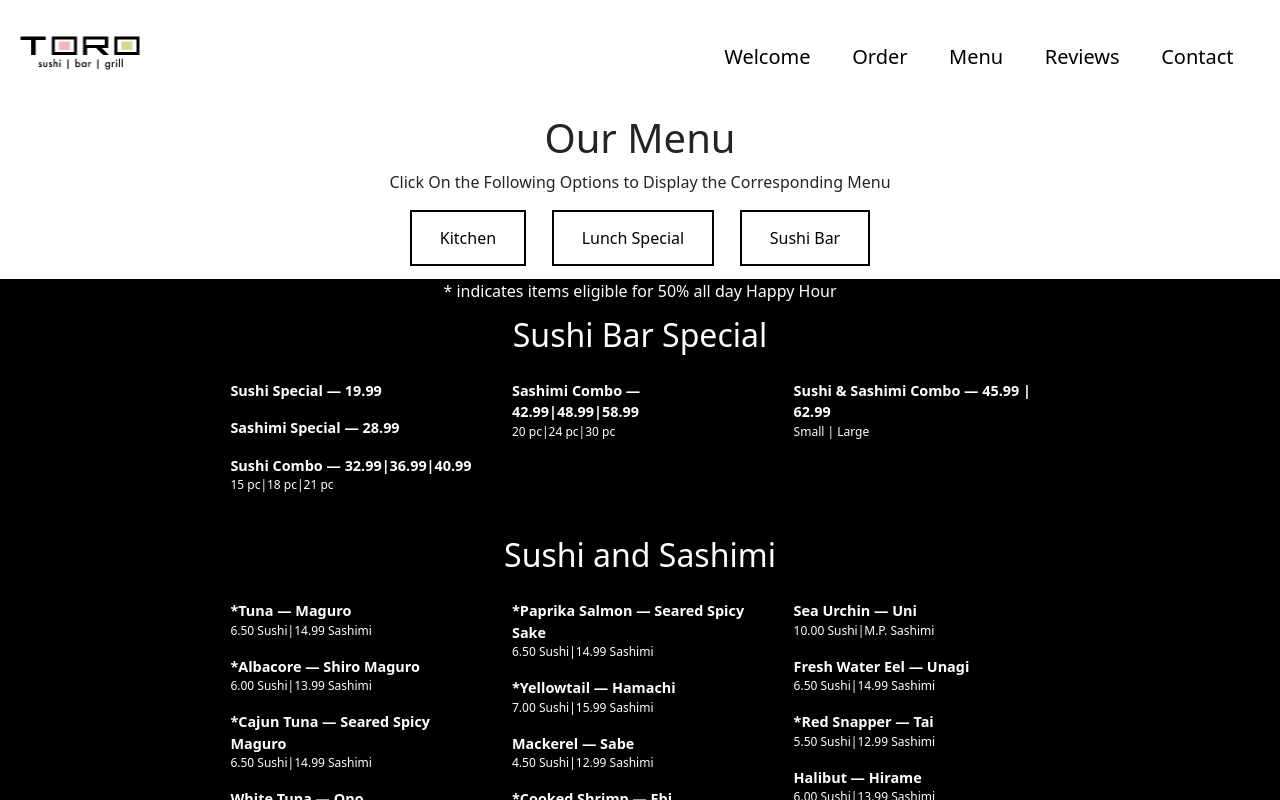
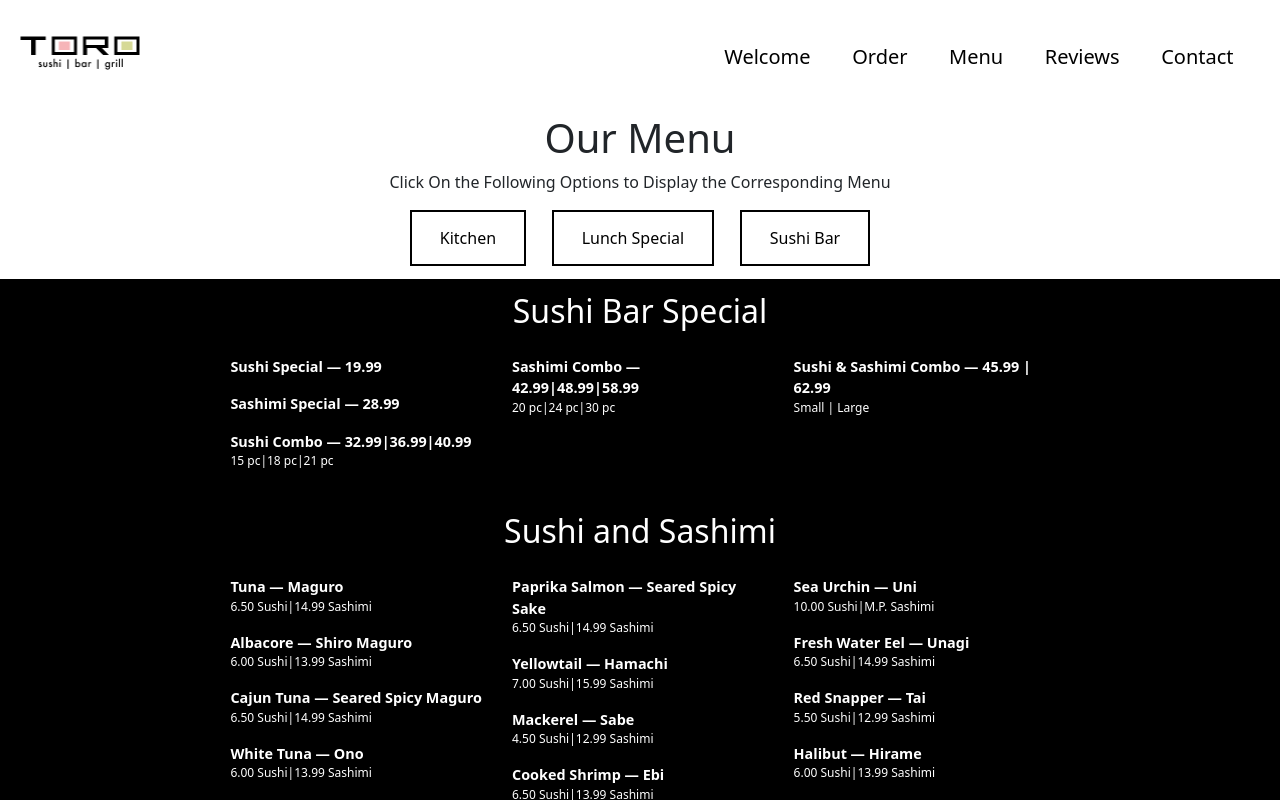
Before and after one commit to 22changjm/toro_nextjs, a Next.js app: page /menu in a window 1280 px wide. Both pictures are taken after a click on the button "Sushi Bar". Shown: the top 800 px of the page. Built offline with nearby package versions, Linux system fonts and the light colour scheme.

Commit message:
Update SushiBar.js
removed special

```diff
--- a/components/SushiBar.js
+++ b/components/SushiBar.js
@@ -5,7 +5,6 @@ const SushiBar = () => {
         <>
 
              <div className={styles.container}>
-             <div className={styles.body}>* indicates items eligible for 50% all day Happy Hour</div>
                 <div className={styles.title}>Sushi Bar Special</div>
                 <div className={styles.menu}>
                     <div className={styles.col}>
@@ -43,15 +42,15 @@ const SushiBar = () => {
                 <div className={styles.menu}>
                     <div className={styles.col}>
                             <div className={styles.entry}>
-                                <div className={styles.entryname}>*Tuna — Maguro</div>
+                                <div className={styles.entryname}>Tuna — Maguro</div>
                                 <div className={styles.entrydesc}>6.50 Sushi|14.99 Sashimi</div>
                             </div>
                             <div className={styles.entry}>
-                                <div className={styles.entryname}>*Albacore — Shiro Maguro</div>
+                                <div className={styles.entryname}>Albacore — Shiro Maguro</div>
                                 <div className={styles.entrydesc}>6.00 Sushi|13.99 Sashimi</div>
                             </div>
                             <div className={styles.entry}>
-                                <div className={styles.entryname}>*Cajun Tuna — Seared Spicy Maguro</div>
+                                <div className={styles.entryname}>Cajun Tuna — Seared Spicy Maguro</div>
                                 <div className={styles.entrydesc}>6.50 Sushi|14.99 Sashimi</div>
                             </div>
                             <div className={styles.entry}>
@@ -63,7 +62,7 @@ const SushiBar = () => {
                                 <div className={styles.entrydesc}>M.P. Sushi|M.P. Sashimi</div>
                             </div>
                             <div className={styles.entry}>
-                                <div className={styles.entryname}>*Salmon — Sake</div>
+                                <div className={styles.entryname}>Salmon — Sake</div>
                                 <div className={styles.entrydesc}>6.00 Sushi|13.99 Sashimi</div>
                             </div>
                         </div>
@@ -71,11 +70,11 @@ const SushiBar = () => {
                     <div className={styles.col}>
                         <div className={styles.entry}>
                         <div className={styles.entry}>
-                                <div className={styles.entryname}>*Paprika Salmon — Seared Spicy Sake</div>
+                                <div className={styles.entryname}>Paprika Salmon — Seared Spicy Sake</div>
                                 <div className={styles.entrydesc}>6.50 Sushi|14.99 Sashimi</div>
                             </div>
                             <div className={styles.entry}>
-                                <div className={styles.entryname}>*Yellowtail — Hamachi</div>
+                                <div className={styles.entryname}>Yellowtail — Hamachi</div>
                                 <div className={styles.entrydesc}>7.00 Sushi|15.99 Sashimi</div>
                             </div>
                             <div className={styles.entry}>
@@ -83,7 +82,7 @@ const SushiBar = () => {
                                 <div className={styles.entrydesc}>4.50 Sushi|12.99 Sashimi</div>
                             </div>
                             <div className={styles.entry}>
-                                <div className={styles.entryname}>*Cooked Shrimp — Ebi</div>
+                                <div className={styles.entryname}>Cooked Shrimp — Ebi</div>
                                 <div className={styles.entrydesc}>6.50 Sushi|13.99 Sashimi</div>
                             </div>
                             <div className={styles.entry}>
@@ -110,7 +109,7 @@ const SushiBar = () => {
                             <div className={styles.entrydesc}>6.50 Sushi|14.99 Sashimi</div>
                         </div>
                         <div className={styles.entry}>
-                            <div className={styles.entryname}>*Red Snapper — Tai</div>
+                            <div className={styles.entryname}>Red Snapper — Tai</div>
                             <div className={styles.entrydesc}>5.50 Sushi|12.99 Sashimi</div>
                         </div>
                         <div className={styles.entry}>
@@ -182,10 +181,10 @@ const SushiBar = () => {
 
                     <div className={styles.col}>
                             <div className={styles.entry}>
-                                <div className={styles.entryname}>*Shrimp Tempura Roll — 11.99</div>
+                                <div className={styles.entryname}>Shrimp Tempura Roll — 11.99</div>
                             </div>
                             <div className={styles.entry}>
-                                <div className={styles.entryname}>*Salmon Tempura Roll — 11.99</div>
+                                <div className={styles.entryname}>Salmon Tempura Roll — 11.99</div>
                             </div>
                             <div className={styles.entry}>
                                 <div className={styles.entryname}>Spider Roll — 12.99</div>
@@ -237,7 +236,7 @@ const SushiBar = () => {
                 <div className={styles.entrydesc}>In: crabmeat, avocado, cream cheese | Out: baked salmon</div>
             </div>
             <div className={styles.entry}>
-                <div className={styles.entryname}>*White Monster — 15.99</div>
+                <div className={styles.entryname}>White Monster — 15.99</div>
                 <div className={styles.entrydesc}>In: shrimp tempura, crabmeat, avocado | Out: baked white fish</div>
             </div>
         </div>
@@ -250,11 +249,11 @@ const SushiBar = () => {
 
         <div className={styles.col}>
             <div className={styles.entry}>
-                <div className={styles.entryname}>*1K — 11.99</div>
+                <div className={styles.entryname}>1K — 11.99</div>
                 <div className={styles.entrydesc}>spicy tuna, crabmeat, avocado, cream cheese (whole deep fried)</div>
             </div>
             <div className={styles.entry}>
-                <div className={styles.entryname}>*Crispy Cali — 10.99</div>
+                <div className={styles.entryname}>Crispy Cali — 10.99</div>
                     <div className={styles.entrydesc}>crabmeat, avocado (whole deep fried)</div>
             </div>
             <div className={styles.entry}>
@@ -262,7 +261,7 @@ const SushiBar = () => {
                 <div className={styles.entrydesc}>In: spicy crabmeat, avocado, cream cheese | Out: salmon (whole deep fried)</div>
             </div>
             <div className={styles.entry}>
-                <div className={styles.entryname}>*Golden Tiger — 14.99</div>
+                <div className={styles.entryname}>Golden Tiger — 14.99</div>
                 <div className={styles.entrydesc}>In: shrimp tempura, avocado, cream cheese (deep fried) | Out: spicy crabmeat</div>
             </div>
         </div>
@@ -277,7 +276,7 @@ const SushiBar = () => {
                 <div className={styles.entrydesc}>In: tuna, salmon, yellowtail, spicy crabmeat, jalapeno (whole deep fried)</div>
             </div>
             <div className={styles.entry}>
-                <div className={styles.entryname}>*Panda (6 pcs) — 14.99</div>
+                <div className={styles.entryname}>Panda (6 pcs) — 14.99</div>
                 <div className={styles.entrydesc}>In: shrimp tempura, spicy tuna, avocado, cream cheese (deep fried) | Out: spicy scallop, crabstick</div>
             </div>
         </div>
@@ -288,7 +287,7 @@ const SushiBar = () => {
                 <div className={styles.entrydesc}>In: crabmeat, avocado, cucumber | Out: deep fried langostino</div>
             </div>
             <div className={styles.entry}>
-                <div className={styles.entryname}>*Vegas — 13.99</div>
+                <div className={styles.entryname}>Vegas — 13.99</div>
                 <div className={styles.entrydesc}>In: salmon, avocado, cream cheese (deep fried)</div>
             </div>
             <div className={styles.entry}>
@@ -336,7 +335,7 @@ const SushiBar = () => {
                  <div className={styles.entrydesc}>In: spicy crabmeat, avocado, cucumber | Out: torched yellowtail, salsa</div>
              </div>
              <div className={styles.entry}>
-                 <div className={styles.entryname}>*Hot Night — 14.99</div>
+                 <div className={styles.entryname}>Hot Night — 14.99</div>
                  <div className={styles.entrydesc}>In: crabmeat, avocado, cucumber | Out: spicy tuna, crunch flake</div>
              </div>
              <div className={styles.entry}>
@@ -344,7 +343,7 @@ const SushiBar = () => {
                  <div className={styles.entrydesc}>In: crabmeat, avocado, cucumber | Out: salmon, spicy tuna, coconut flake</div>
              </div>
              <div className={styles.entry}>
-                <div className={styles.entryname}>*Lemon Flush — 14.99</div>
+                <div className={styles.entryname}>Lemon Flush — 14.99</div>
                 <div className={styles.entrydesc}>In: BBQ Eel, crabmeat, cucumber | Out: BBQ Eel</div>
             </div>
             <div className={styles.entry}>
@@ -355,7 +354,7 @@ const SushiBar = () => {
 
          <div className={styles.col}>
              <div className={styles.entry}>
-                 <div className={styles.entryname}>*Rainbow — 15.99</div>
+                 <div className={styles.entryname}>Rainbow — 15.99</div>
                  <div className={styles.entrydesc}>In: crabmeat, avocado, cucumber | Out: 4 kinds of fish</div>
              </div>
              <div className={styles.entry}>
@@ -371,7 +370,7 @@ const SushiBar = () => {
                  <div className={styles.entrydesc}>In: spicy scallop, crabmeat, cucumber | Out: salmon, tuna, jalapeno, crunch flake</div>
              </div>
              <div className={styles.entry}>
-                <div className={styles.entryname}>*Three Amigos — 14.99</div>
+                <div className={styles.entryname}>Three Amigos — 14.99</div>
                 <div className={styles.entrydesc}>In: crabmeat, avocado, cucumber | Out: paprika, salmon, cajun tuna, albacore tuna</div>
             </div>
          </div>
@@ -388,11 +387,11 @@ const SushiBar = () => {
                 <div className={styles.entrydesc}>In: shrimp tempura, spicy tuna, cucumber | Out: seared albacore, crispy red onion</div>
             </div>
             <div className={styles.entry}>
-                <div className={styles.entryname}>*Avocado Crunch — 14.99</div>
+                <div className={styles.entryname}>Avocado Crunch — 14.99</div>
                 <div className={styles.entrydesc}>In: shrimp tempura, spicy crabmeat, cream cheese, cucumber | Out: sliced avocado, crunch flake</div>
             </div>
             <div className={styles.entry}>
-                <div className={styles.entryname}>*Crunch Sexy — 13.99</div>
+                <div className={styles.entryname}>Crunch Sexy — 13.99</div>
                 <div className={styles.entrydesc}>In: shrimp tempura, crabmeat, avocado, cucumber | Out: crunch flake</div>
             </div>
             <div className={styles.entry}>
```
